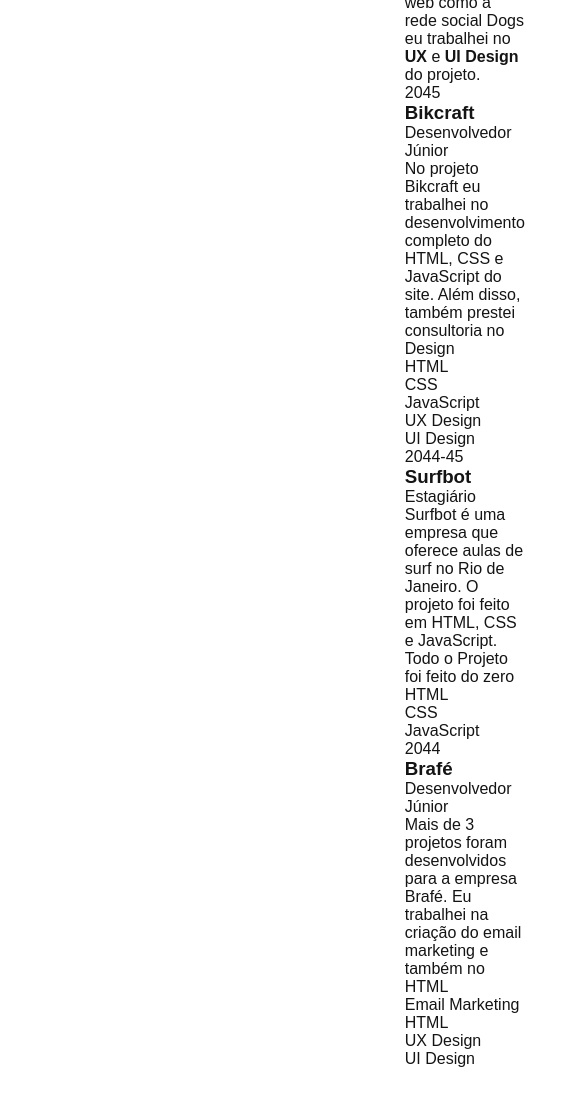
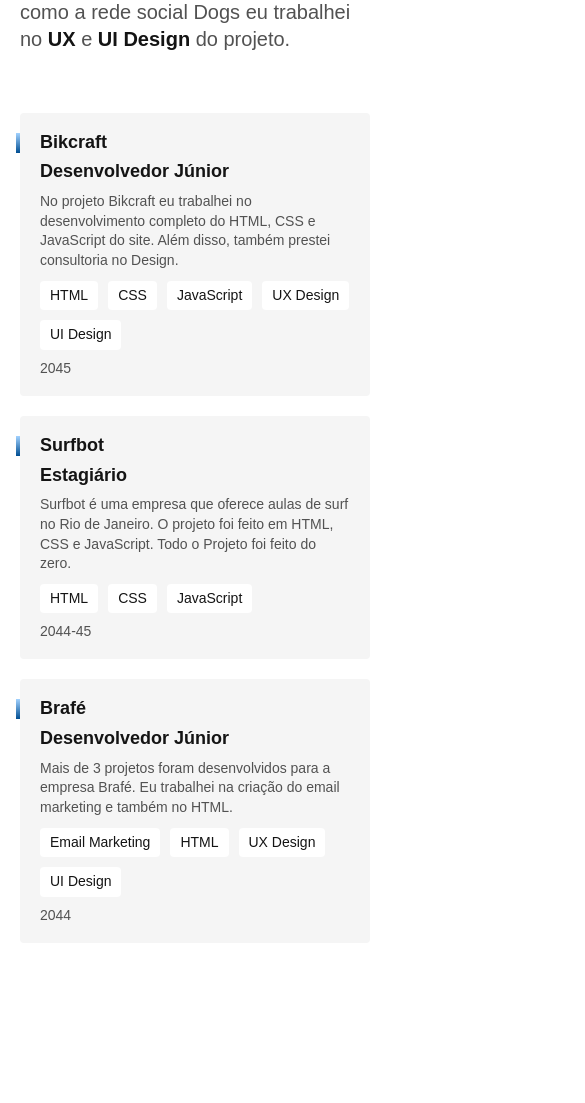
Before and after one commit to gabrielsilvacodes/gabrielsilvacodes.github.io, a plain HTML site: page index.html in a window 390 px wide. Shown: the part 666-1769 px from the top of the page, 585 px wide, since content can reach past the window. Drawn offline with Linux system fonts and the light colour scheme.

Commit message:
experiencia add

```diff
--- a/css/experiencia.css
+++ b/css/experiencia.css
@@ -6,3 +6,103 @@
   grid-template-columns: 1fr 2fr;
   gap: 100px;
 }
+
+.experiencia .subtitulo {
+  color: #e0e0e0;
+}
+
+.experiencia-texto {
+  font-size: 1.5rem;
+  line-height: 1.33;
+  max-width: 40ch;
+  margin-bottom: 60px;
+  color: #525252;
+}
+
+.experiencia-texto strong {
+  color: #141414;
+}
+
+.empresa {
+  display: grid;
+  grid-template-columns: 1fr 1fr;
+  gap: 10px 20px;
+  padding: 20px;
+  background: #f5f5f5;
+  margin-bottom: 20px;
+  border-radius: 4px;
+  position: relative;
+}
+
+.empresa::before {
+  content: "";
+  display: block;
+  width: 4px;
+  height: 20px;
+  background: linear-gradient(#a2d2ff, #004e92);
+  position: absolute;
+  top: 20px;
+  left: -4px;
+}
+
+.empresa-ano {
+  position: absolute;
+  top: 22px;
+  left: -100px;
+  text-align: right;
+  width: 80px;
+  color: #525252;
+  font-size: 0.875rem;
+}
+
+.empresa-titulo {
+  font-size: 1.125rem;
+  line-height: 1.1;
+  font-weight: bold;
+}
+
+.empresa-texto {
+  font-size: 0.875rem;
+  line-height: 1.4;
+  color: #525252;
+}
+
+.empresa-habilidades {
+  display: flex;
+  flex-wrap: wrap;
+  gap: 10px;
+  align-items: start;
+}
+
+.empresa-habilidades li {
+  font-size: 0.875rem;
+  line-height: 1.4;
+  border-radius: 4px;
+  background: #ffffff;
+  padding: 5px 10px;
+}
+
+@media (max-width: 800px) {
+  .experiencia {
+    grid-template-columns: 1fr;
+    gap: 40px;
+  }
+  .experiencia .subtitulo {
+    color: #141414;
+  }
+  .experiencia-texto {
+    font-size: 1.25rem;
+  }
+  .empresa-ano {
+    position: initial;
+    order: 1;
+    width: initial;
+    text-align: left;
+  }
+}
+
+@media (max-width: 400px) {
+  .empresa {
+    grid-template-columns: 1fr;
+  }
+}
--- a/css/global.css
+++ b/css/global.css
@@ -26,7 +26,15 @@ img {
 .subtitulo {
   font-size: 8rem;
   line-height: 1;
-  text-decoration: uppercase;
-  word-break: breake-all;
+  text-transform: uppercase;
+  word-break: break-all;
   max-width: 4ch;
 }
+
+@media (max-width: 800px) {
+  .subtitulo {
+    font-size: 3rem;
+    text-transform: capitalize;
+    max-width: initial;
+  }
+}
--- a/index.html
+++ b/index.html
@@ -39,7 +39,7 @@
         <span class="empresa-ano">2045</span>
         <h3 class="empresa-titulo">Bikcraft</h3>
         <span class="empresa-titulo">Desenvolvedor Júnior</span>
-        <p class="empresa-texto">No projeto Bikcraft eu trabalhei no desenvolvimento completo do HTML, CSS e JavaScript do site. Além disso, também prestei consultoria no Design</p>
+        <p class="empresa-texto">No projeto Bikcraft eu trabalhei no desenvolvimento completo do HTML, CSS e JavaScript do site. Além disso, também prestei consultoria no Design.</p>
         <ul class="empresa-habilidades">
           <li>HTML</li>
           <li>CSS</li>
@@ -53,7 +53,7 @@
         <span class="empresa-ano">2044-45</span>
         <h3 class="empresa-titulo">Surfbot</h3>
         <span class="empresa-titulo">Estagiário</span>
-        <p class="empresa-texto">Surfbot é uma empresa que oferece aulas de surf no Rio de Janeiro. O projeto foi feito em HTML, CSS e JavaScript. Todo o Projeto foi feito do zero</p>
+        <p class="empresa-texto">Surfbot é uma empresa que oferece aulas de surf no Rio de Janeiro. O projeto foi feito em HTML, CSS e JavaScript. Todo o Projeto foi feito do zero.</p>
         <ul class="empresa-habilidades">
           <li>HTML</li>
           <li>CSS</li>
@@ -65,7 +65,7 @@
         <span class="empresa-ano">2044</span>
         <h3 class="empresa-titulo">Brafé</h3>
         <span class="empresa-titulo">Desenvolvedor Júnior</span>
-        <p class="empresa-texto">Mais de 3 projetos foram desenvolvidos para a empresa Brafé. Eu trabalhei na criação do email marketing e também no HTML</p>
+        <p class="empresa-texto">Mais de 3 projetos foram desenvolvidos para a empresa Brafé. Eu trabalhei na criação do email marketing e também no HTML.</p>
         <ul class="empresa-habilidades">
           <li>Email Marketing</li>
           <li>HTML</li>
```
